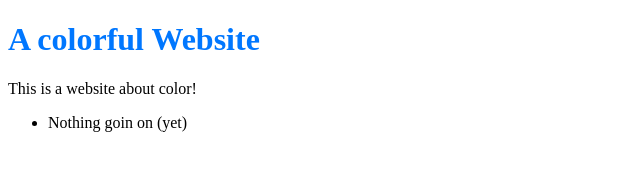
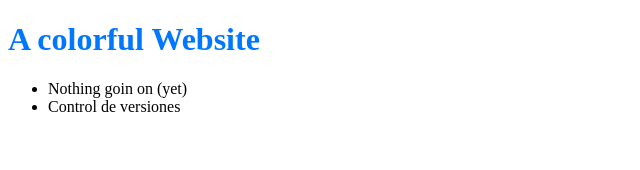
Before and after one commit to marieuri/ejemplo1, a plain HTML site: page index.html in a window 1280 px wide. Shown: the whole page, without its empty margins (0-640 px from the left). Drawn offline with Linux system fonts and the light colour scheme.

Commit message:
Se modifica archivo index

```diff
--- a/index.html
+++ b/index.html
@@ -6,9 +6,9 @@
   </head>
   <body>
        <h1 style ="color: #07F">A colorful Website </h1>
-       <p> This is a website about color! </p>
        <ul>
            <li>Nothing goin on (yet) </li>
+           <li>Control de versiones  </li>
    	</ul>
   </body>
 </html>
```
